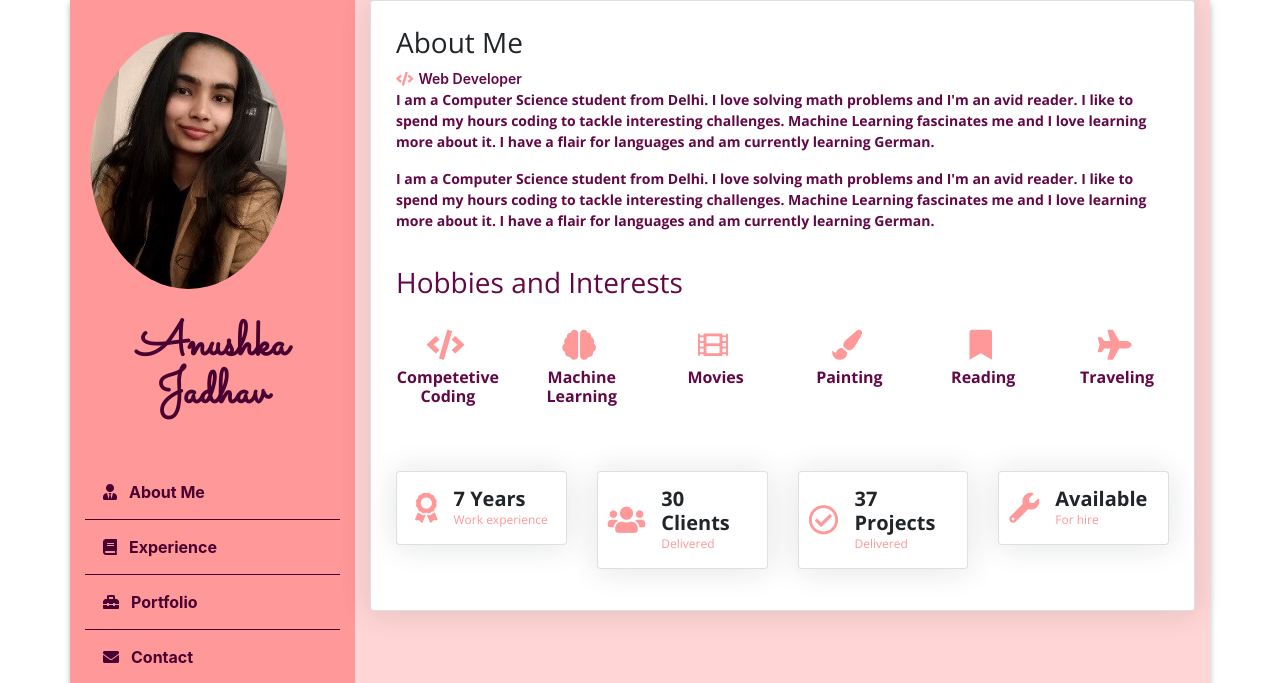
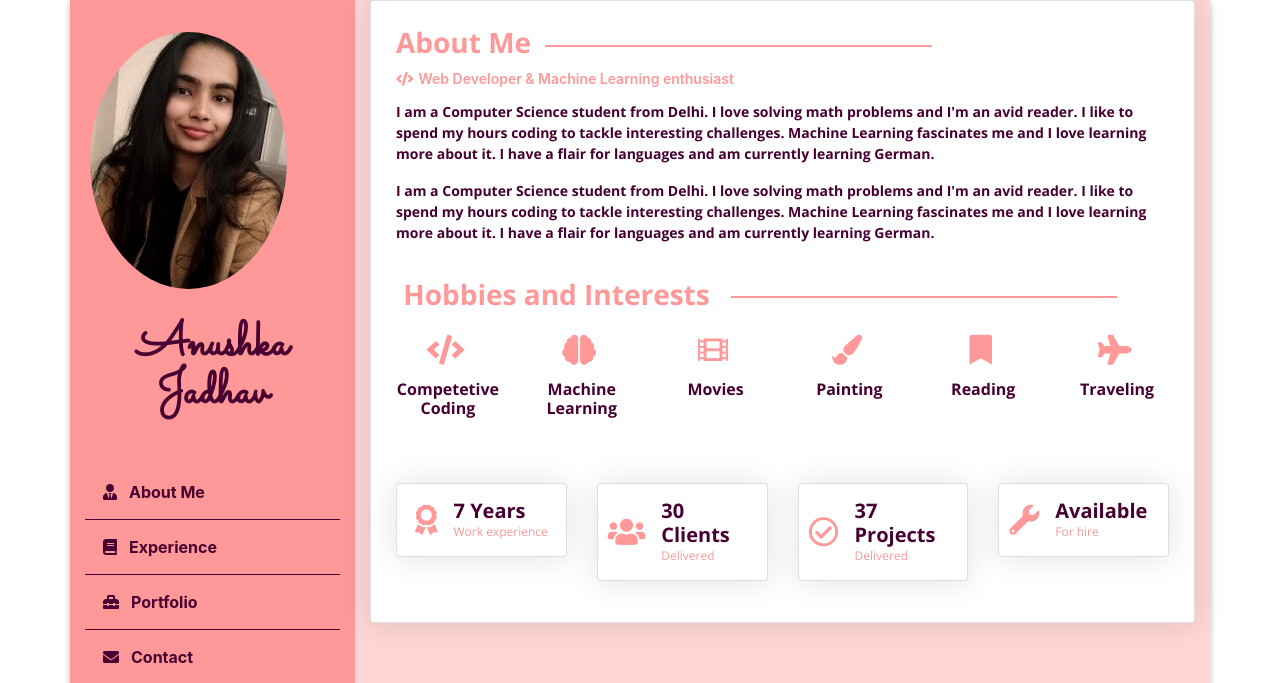
Before and after one commit to anna4j/Portfolio, a website with bundled scripts: page index.html in a window 1280 px wide. Shown: the top 683 px of the page. Built offline with nearby package versions, Linux system fonts and the light colour scheme.

Commit message:
card scss done

```diff
--- a/index.html
+++ b/index.html
@@ -111,9 +111,9 @@
             style="background-color: #ffd5d5;"
           >
             <div class="card about-me">
-              <h3 class="sideline font-weight-bold-mb-2">About Me</h3>
+              <h3 class="sideline font-weight-bold mb-2" style="color: #ff9898;">About Me</h3>
               <div class="label title mb-2" >
-                <i class="fas fa-code"></i>Web Developer
+                <i class="fas fa-code"></i>Web Developer & Machine Learning enthusiast
                 <p>
                   I am a Computer Science student from Delhi. I love solving
                   math problems and I'm an avid reader. I like to spend my hours
@@ -128,7 +128,7 @@
                   fascinates me and I love learning more about it. I have a
                   flair for languages and am currently learning German.
                 </p>
-                <h3 class="sideline-font-weight-bold-mt-3">
+                <h3 class="sideline font-weight-bold mb-2" style="color: #ff9898;">
                   Hobbies and Interests
                 </h3>
                 <div class="row interests">
--- a/scss/_card.scss
+++ b/scss/_card.scss
@@ -7,6 +7,7 @@
   background-color: $bg;
 
   p {
+    color: $dark;
     &:last-of-type {
       margin-bottom: 35px;
     }
@@ -14,15 +15,27 @@
 
   // Profesisonal title of the person.
   .title {
-    color: #630846;
+    color: $pink;
 
     i {
       margin-right: 5px;
       color: $pink;
+      padding-bottom: 15px;
     }
   }
   .interests {
-    font-size: 30px;
+    h6 {
+      color: $dark;
+    }
+    .col-md-2 {
+      &:hover {
+        background: #fafafa;
+      }
+    }
+    i {
+      font-size: 30px;
+      color: $pink;
+    }
   }
   // Styles for the little cards that contain stats of the person.
   &--stats {
@@ -37,5 +50,32 @@
       font-size: 12px;
       color: $pink;
     }
+    h5 {
+      color: $dark;
+    }
   }
 }
+.sideline {
+  overflow: hidden;
+
+  &:before,
+  &:after {
+    background-color: $pink;
+    content: '';
+    display: inline-block;
+    height: 2px;
+    position: relative;
+    vertical-align: middle;
+    width: 50%;
+  }
+
+  &:before {
+    right: 0.5em;
+    margin-left: -50%;
+  }
+
+  &:after {
+    left: 0.5em;
+    margin-right: -50%;
+  }
+}
```
Also changed, not shown: css/root.css, css/root.min.css.
